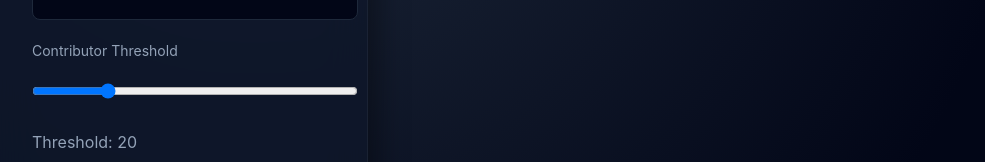
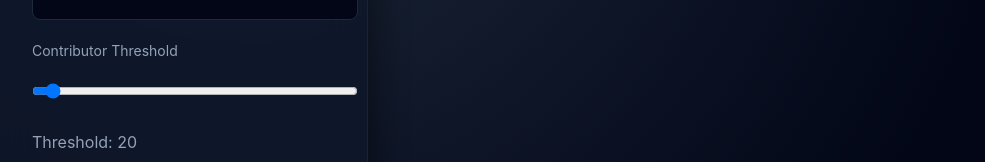
Before and after one commit to dashcodingmust/ConversionRateCHAOSS, a React (Create React App) app in the folder frontend/: page / in a window 1280 px wide. Shown: the part 246-408 px from the top of the page, without its empty margins (3-988 px from the left). Built offline with nearby package versions, Linux system fonts and the light colour scheme.

Commit message:
change D0 to less than 20 and threshold bar range to 21-150

```diff
--- a/frontend/src/App.js
+++ b/frontend/src/App.js
@@ -85,8 +85,8 @@ function App() {
         <label>Contributor Threshold</label>
         <input
           type="range"
-          min="1"
-          max="100"
+          min="21"
+          max="150"
           step="1"
           value={threshold}
           onChange={(e) => setThreshold(Number(e.target.value))}
@@ -255,7 +255,7 @@ function App() {
                 <Doughnut
                   data={{
                     labels: [
-                      "D0 (One-time)",
+                      "D0 (Less than 10)",
                       "D1 (Occasional)",
                       "D2 (Regular)",
                     ],
@@ -307,8 +307,6 @@ function App() {
   );
 }
 
-
-
 function TimelineItem({ title, date, description }) {
   return (
     <div className="timeline-item">
```
Also changed, not shown: 1 other file (tests, documents, lock files or other folders).
